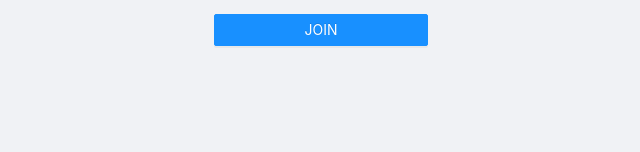
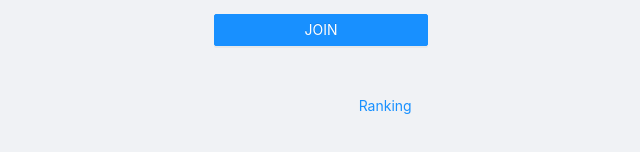
Before and after one commit to wnrp88/Red-Light-Green-Light, a React (Create React App) app: page / in a window 1280 px wide. Shown: the part 218-370 px from the top of the page, without its empty margins (319-959 px from the left). Built offline with nearby package versions, Linux system fonts and the light colour scheme.

Commit message:
add page ranking

```diff
--- a/public/index.html
+++ b/public/index.html
@@ -1,5 +1,5 @@
 <!DOCTYPE html>
-<html lang="en">
+<html translate="no">
   <head>
     <meta charset="utf-8" />
     <link rel="icon" href="%PUBLIC_URL%/favicon.ico" />
--- a/src/App.tsx
+++ b/src/App.tsx
@@ -27,6 +27,7 @@ const App = (): JSX.Element => {
             <Routes>
               <Route path={paths.home.path} element={<paths.home.component/>}/>
               <Route path={paths.game.path} element={<paths.game.component/>}/>
+              <Route path={paths.ranking.path} element={<paths.ranking.component/>}/>
               <Route path="*" element={<NoMatch/>}/>
             </Routes>
           </BrowserRouter>
--- a/src/components/header/Header.tsx
+++ b/src/components/header/Header.tsx
@@ -7,7 +7,7 @@ const { Header: HeaderAntd } = Layout
 const { Title } = Typography
 
 const Header = (props: HeaderInterface) => {
-  const { name } = props
+  const { text } = props
 
   return (
     <HeaderAntd className="header">
@@ -17,7 +17,7 @@ const Header = (props: HeaderInterface) => {
             level={4}
             className="title mbi-0"
           >
-            Hi {name}
+            {text}
           </Title>
         </Col>
 
--- a/src/config/paths.ts
+++ b/src/config/paths.ts
@@ -2,6 +2,7 @@ import React from 'react'
 
 const Home = React.lazy(async () => await import('../modules/home/Home'))
 const Game = React.lazy(async () => await import('../modules/game/Game'))
+const Ranking = React.lazy(async () => await import('../modules/ranking/Ranking'))
 
 const paths = {
   home: {
@@ -11,6 +12,10 @@ const paths = {
   game: {
     path: '/game',
     component: Game
+  },
+  ranking: {
+    path: '/ranking',
+    component: Ranking
   }
 }
 
--- a/src/interfaces/HeaderInterface.ts
+++ b/src/interfaces/HeaderInterface.ts
@@ -1,5 +1,5 @@
 interface HeaderInterface {
-  name: string
+  text: string
 }
 
 export default HeaderInterface
--- a/src/modules/game/Game.tsx
+++ b/src/modules/game/Game.tsx
@@ -27,7 +27,7 @@ const Game = () => {
 
   return (
     <>
-      <Header name={user.name}/>
+      <Header text={`Hi ${user.name}`}/>
 
       <Content>
         <Row justify="center">
--- a/src/modules/home/Home.tsx
+++ b/src/modules/home/Home.tsx
@@ -1,7 +1,9 @@
 import React from 'react'
-import { Col, Layout, Row, Typography } from 'antd'
+import { Button, Col, Layout, Row, Typography } from 'antd'
 import { PlayCircleOutlined } from '@ant-design/icons'
 import FormLogin from './form-login/FormLogin'
+import { Link } from 'react-router-dom'
+import paths from '../../config'
 
 const { Content } = Layout
 const { Title } = Typography
@@ -42,6 +44,27 @@ const Home = () => {
           <FormLogin/>
         </Col>
       </Row>
+
+      <Row
+        align="middle"
+        justify="center"
+      >
+        <Col
+          className="mt-20"
+          xs={18}
+          sm={16}
+          md={12}
+          lg={6}
+          xl={4}
+          style={{ textAlign: 'right' }}
+        >
+          <Title level={4}>
+            <Link to={paths.ranking.path}>
+              <Button type="link">Ranking</Button>
+            </Link>
+          </Title>
+        </Col>
+      </Row>
     </Content>
   )
 }
--- /dev/null
+++ b/src/modules/ranking/Ranking.tsx
@@ -0,0 +1,45 @@
+import React from 'react'
+import { Col, Row, Table } from 'antd'
+import UserService from '../../services/UserService'
+import User from '../../models'
+import UserInterface from '../../interfaces'
+import type { ColumnsType } from 'antd/es/table'
+import Header from '../../components/header/Header'
+
+const Ranking = () => {
+  const user = new User()
+  const users = UserService.getUsers(user.KEY)
+
+  const columns: ColumnsType<UserInterface> = [
+    {
+      title: 'Name',
+      dataIndex: 'name',
+      width: 250
+    },
+    {
+      title: 'Max Score',
+      dataIndex: 'maxScore',
+      defaultSortOrder: 'descend',
+      width: 170,
+      sorter: (a, b) => a.maxScore - b.maxScore
+    }
+  ]
+
+  return (
+    <>
+      <Header text={'Ranking'}/>
+
+      <Row justify="center" className="mt-50">
+        <Col>
+          <Table
+            columns={columns}
+            dataSource={users as UserInterface[]}
+            pagination={false}
+          />
+        </Col>
+      </Row>
+    </>
+  )
+}
+
+export default Ranking
```
